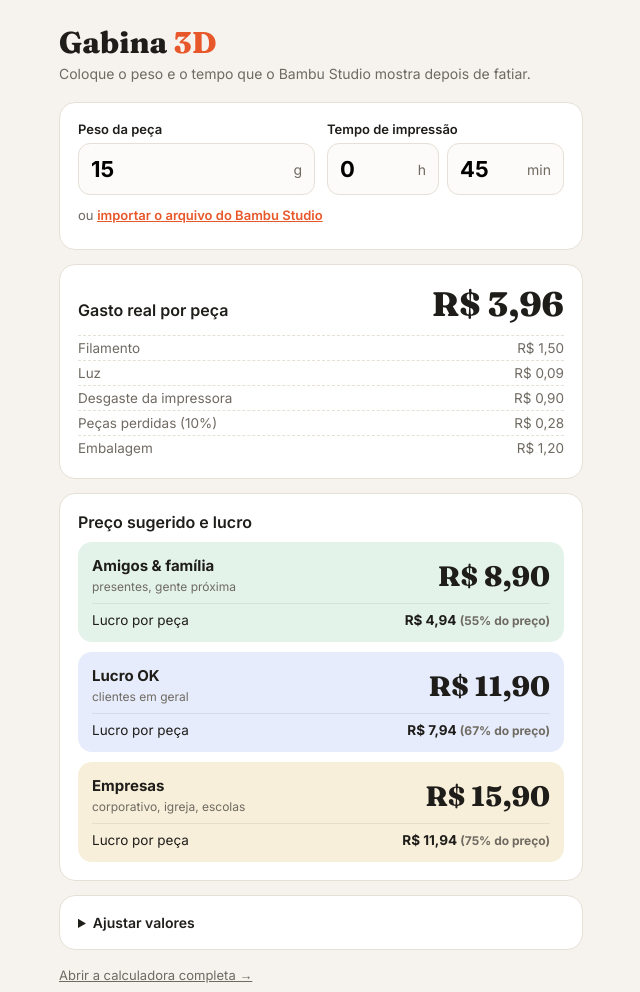
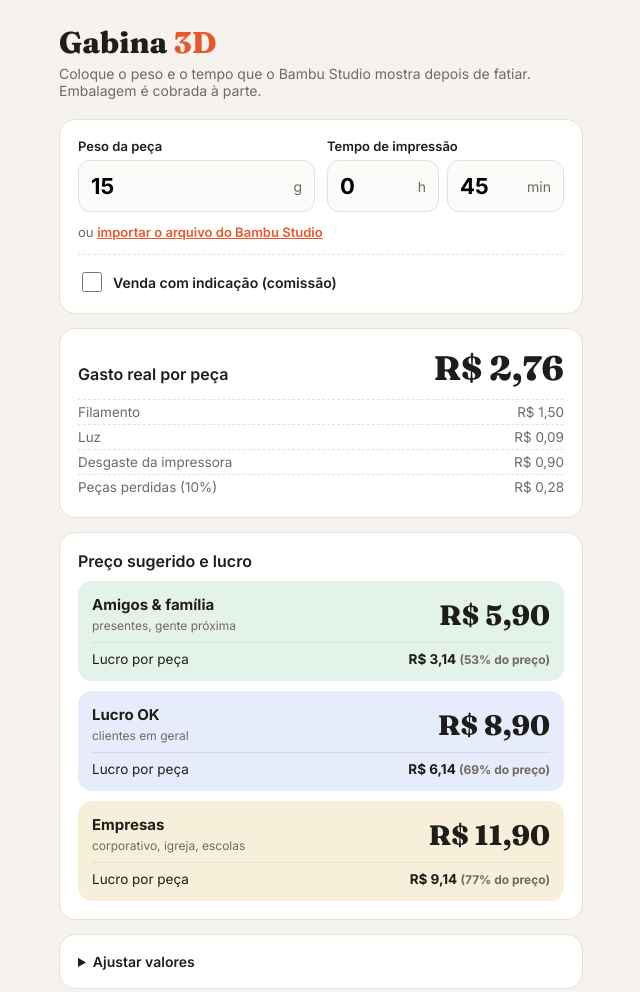
Before and after one commit to adseads/calculadora-gabina, a plain HTML site: page index.html in a window 1280 px wide. Shown: the top 992 px of the page, without its empty margins (319-959 px from the left). Drawn offline with Linux system fonts and the light colour scheme.

Commit message:
Comissão de indicação; embalagem cobrada à parte
Co-Authored-By: Claude Opus 5.5 <noreply@anthropic.com>
Claude-Session: https://claude.ai/code/session_01RpM6zTDV7vJ8LhZXUhXv75

```diff
--- a/index.html
+++ b/index.html
@@ -39,6 +39,10 @@ details{font-size:14px}
 summary{cursor:pointer;font-weight:600}
 .aj{display:grid;grid-template-columns:1fr 1fr;gap:10px;margin-top:12px}
 .aj .f input{font-size:16px;font-weight:500;padding:9px}
+.com{margin-top:14px;padding-top:14px;border-top:1px dashed var(--line);display:flex;align-items:center;gap:12px;flex-wrap:wrap}
+.chk{display:flex;align-items:center;gap:8px;margin:0;font-size:14px;cursor:pointer}
+.chk input{width:20px;height:20px;accent-color:var(--brand)}
+.com .f input{font-size:18px;padding:8px 10px}
 .msg{font-size:13px;margin-top:8px;color:#2f8f5b}
 .msg.bad{color:#b42318}
 a.link{color:var(--muted);font-size:13px}
@@ -47,7 +51,7 @@ a.link{color:var(--muted);font-size:13px}
 <body>
 <div class="wrap">
   <h1>Gabina <span>3D</span></h1>
-  <p class="sub">Coloque o peso e o tempo que o Bambu Studio mostra depois de fatiar.</p>
+  <p class="sub">Coloque o peso e o tempo que o Bambu Studio mostra depois de fatiar. Embalagem é cobrada à parte.</p>
 
   <div class="card">
     <div class="inputs">
@@ -57,6 +61,10 @@ a.link{color:var(--muted);font-size:13px}
       </div>
     </div>
     <div class="imp">ou <label for="arq">importar o arquivo do Bambu Studio</label><input id="arq" type="file" accept=".3mf,.gcode"> <div id="msg" class="msg"></div></div>
+    <div class="com">
+      <label class="chk"><input type="checkbox" id="temCom"> Venda com indicação (comissão)</label>
+      <div class="f" id="comBox" style="max-width:150px;display:none"><input id="com" type="number" inputmode="decimal" value="10"><span>%</span></div>
+    </div>
   </div>
 
   <div class="card">
@@ -71,13 +79,12 @@ a.link{color:var(--muted);font-size:13px}
       <summary>Ajustar valores</summary>
       <div class="aj">
         <div><label>Carretel (R$/kg)</label><div class="f"><input id="kg" type="number" value="100"></div></div>
-        <div><label>Embalagem (R$/peça)</label><div class="f"><input id="emb" type="number" step="0.1" value="1.20"></div></div>
-        <div><label>Família (× gasto)</label><div class="f"><input id="x1" type="number" step="0.1" value="2"></div></div>
+                <div><label>Família (× gasto)</label><div class="f"><input id="x1" type="number" step="0.1" value="2"></div></div>
         <div><label>Lucro OK (× gasto)</label><div class="f"><input id="x2" type="number" step="0.1" value="3"></div></div>
         <div><label>Empresas (× gasto)</label><div class="f"><input id="x3" type="number" step="0.1" value="4"></div></div>
         <div><label>Luz (R$/kWh)</label><div class="f"><input id="kwh" type="number" step="0.01" value="0.95"></div></div>
       </div>
-      <p class="sub" style="margin:12px 0 0">O gasto real soma filamento, luz, desgaste e manutenção da impressora (R$ 1,20 por hora), 10% de peças perdidas e embalagem. O tempo de vocês não entra aqui: ele é pago pelo lucro.</p>
+      <p class="sub" style="margin:12px 0 0">O gasto real soma filamento, luz, desgaste e manutenção da impressora (R$ 1,20 por hora), e 10% de peças perdidas. A embalagem é cobrada à parte, conforme o pedido. O tempo de vocês não entra aqui: ele é pago pelo lucro. A comissão sai do preço de venda.</p>
     </details>
   </div>
   <a class="link" href="completa.html">Abrir a calculadora completa →</a>
@@ -104,19 +111,22 @@ const ar=p=>{const r=Math.floor(p)+0.9;return r<p?r+1:r};
 function calc(){
   const g=v("g"), h=v("h")+v("m")/60;
   const fil=g/1000*v("kg"), luz=0.12*h*v("kwh"), maq=1.20*h;
-  const perdas=(fil+luz+maq)*0.10/0.90, emb=v("emb");
-  const c=fil+luz+maq+perdas+emb;
+  const perdas=(fil+luz+maq)*0.10/0.90;
+  const c=fil+luz+maq+perdas;
+  const com=$("temCom").checked?v("com")/100:0;
   $("custo").textContent=brl(c);
-  $("det").innerHTML=[["Filamento",fil],["Luz",luz],["Desgaste da impressora",maq],["Peças perdidas (10%)",perdas],["Embalagem",emb]]
+  $("det").innerHTML=[["Filamento",fil],["Luz",luz],["Desgaste da impressora",maq],["Peças perdidas (10%)",perdas]]
     .map(i=>`<div><span>${i[0]}</span><span>${brl(i[1])}</span></div>`).join("");
   const S=[["a","Amigos & família","presentes, gente próxima",v("x1")],["b","Lucro OK","clientes em geral",v("x2")],["c","Empresas","corporativo, igreja, escolas",v("x3")]];
-  $("cen").innerHTML='<div style="font-weight:600">Preço sugerido e lucro</div>'+S.map(s=>{const p=ar(c*s[3]);const l=p-c;return `
+  $("cen").innerHTML='<div style="font-weight:600">Preço sugerido e lucro</div>'+S.map(s=>{const p=ar(c*s[3]);const cv=p*com;const l=p-c-cv;return `
     <div class="sc ${s[0]}"><div><h3>${s[1]}</h3><small>${s[2]}</small></div><div class="p">${brl(p)}</div>
-    <div class="l"><span>Lucro por peça</span><b>${brl(l)} <small>(${Math.round(l/p*100)}% do preço)</small></b></div></div>`}).join("");
-  try{localStorage.setItem("gabina_simples",JSON.stringify(["kg","emb","x1","x2","x3","kwh"].map(k=>$(k).value)))}catch(e){}
+    ${com?`<div class="l"><span>Comissão (${v("com")}%)</span><b>− ${brl(cv)}</b></div>`:""}
+    <div class="l"><span>Lucro por peça</span><b style="color:${l<0?"#b42318":"inherit"}">${brl(l)} <small>(${Math.round(l/p*100)}% do preço)</small></b></div></div>`}).join("");
+  try{localStorage.setItem("gabina_simples",JSON.stringify(["kg","x1","x2","x3","kwh"].map(k=>$(k).value)))}catch(e){}
 }
-try{const s=JSON.parse(localStorage.getItem("gabina_simples"));if(s)["kg","emb","x1","x2","x3","kwh"].forEach((k,i)=>$(k).value=s[i])}catch(e){}
+try{const s=JSON.parse(localStorage.getItem("gabina_simples"));if(s)["kg","x1","x2","x3","kwh"].forEach((k,i)=>$(k).value=s[i])}catch(e){}
 document.querySelectorAll("input[type=number]").forEach(i=>i.addEventListener("input",calc));
+$("temCom").addEventListener("change",()=>{$("comBox").style.display=$("temCom").checked?"flex":"none";calc()});
 function setTempo(sec,g){$("g").value=g.toFixed(1);$("h").value=Math.floor(sec/3600);$("m").value=Math.round(sec%3600/60);calc()}
 $("arq").addEventListener("change",async e=>{
   const f=e.target.files[0]; if(!f) return; const msg=$("msg"); msg.className="msg"; msg.textContent="Lendo…";
```
Also changed, not shown: completa.html (+4 -3 lines).
